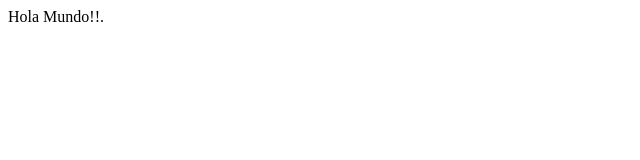
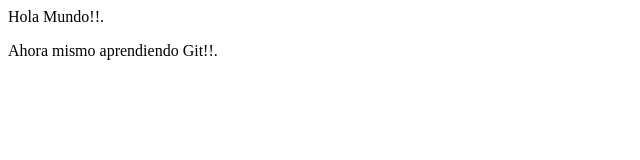
Before and after one commit to reyesba23/uax-devops-01, a plain HTML site: page devopscourse.html in a window 1280 px wide. Shown: the whole page, without its empty margins (0-640 px from the left). Drawn offline with Linux system fonts and the light colour scheme.

Commit message:
UPDATE: added new paragraph

```diff
--- a/devopscourse.html
+++ b/devopscourse.html
@@ -4,5 +4,6 @@
 	</head>
 	<body>
 		<p>Hola Mundo!!.</p>
+		<p>Ahora mismo aprendiendo Git!!.</p>
 	</body>
 </html>
```
